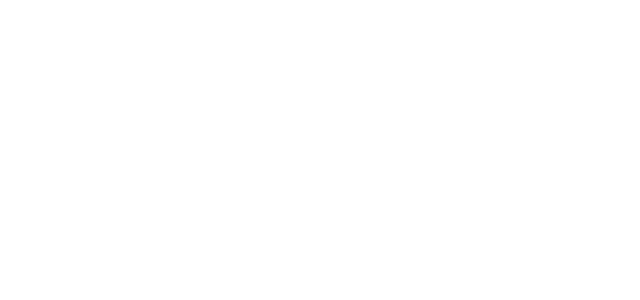
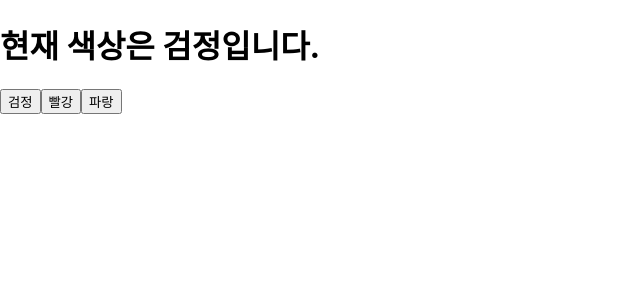
Before and after one commit to Bam-j/react-study, a React (Create React App) app: page / in a window 1280 px wide. Shown: the top 300 px of the page, without its empty margins (0-640 px from the left). Built offline with nearby package versions, Linux system fonts and the light colour scheme.

Commit message:
useState 예제 추가

```diff
--- a/src/App.js
+++ b/src/App.js
@@ -1,9 +1,9 @@
 import React from 'react';
-import ComponentLifeCycle from './codes/ComponentLifeCycle';
+import ColorChanger from './codes/color-changer.js';
 
 const App = () => {
     return (
-        <ComponentLifeCycle/>
+        <ColorChanger />
     );
 };
 
--- /dev/null
+++ b/src/codes/color-changer.js
@@ -0,0 +1,32 @@
+import React, {Fragment, useState} from 'react';
+
+const ColorChanger = () => {
+    const [colorText, setColorText] = useState('검정');
+    const [color, setColor] = useState('black');
+
+    return (
+        <Fragment>
+            <h1>현재 색상은 <span style={{color}}>{colorText}</span>입니다.</h1>
+            <button onClick={() => {
+                setColor('black');
+                setColorText('검정');
+            }}>
+                검정
+            </button>
+            <button onClick={() => {
+                setColor('red');
+                setColorText('빨강');
+            }}>
+                빨강
+            </button>
+            <button onClick={() => {
+                setColor('blue');
+                setColorText('파랑');
+            }}>
+                파랑
+            </button>
+        </Fragment>
+    );
+};
+
+export default ColorChanger;
```
